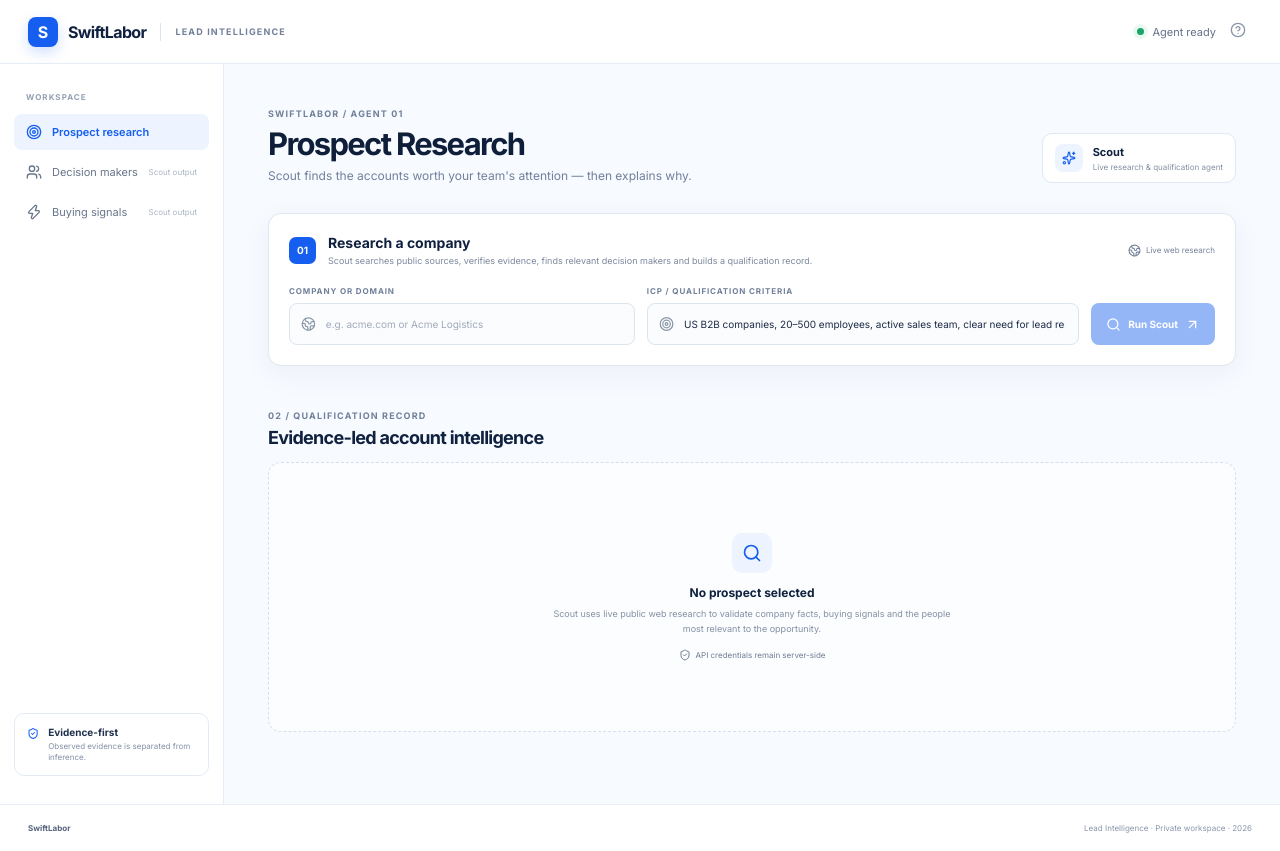
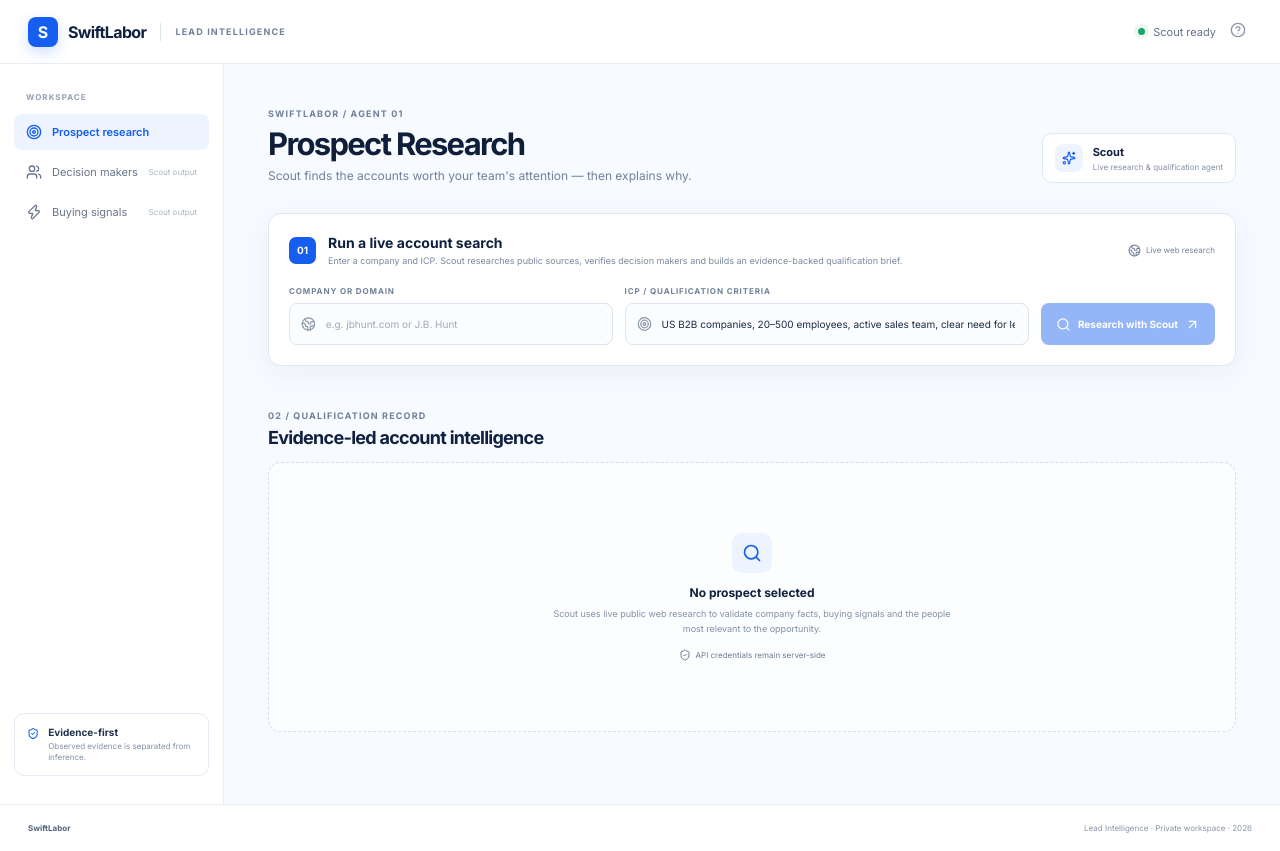
Before and after one commit to razahussain077/swiftlabor-freight-demo, a Next.js app: page / in a window 1280 px wide. Built offline with nearby package versions, Linux system fonts and the light colour scheme.

Commit message:
Polish Scout research interaction and progress copy

```diff
--- a/app/page.tsx
+++ b/app/page.tsx
@@ -13,13 +13,13 @@
   research:{searchesPerformed:number;pagesReviewed:number;evidenceBacked:boolean;confidence:"HIGH"|"MEDIUM"|"LOW";notes:string};
 };
 
-const steps=["Discover","Research","Verify","Score","Recommend"];
+const steps=["Search","Leadership","Signals","Score","Report"];
 const statusMessages=[
-  "Finding the official company footprint…",
-  "Researching leadership and decision makers…",
-  "Checking recent buying signals and evidence…",
-  "Scoring ICP fit and buying intent…",
-  "Building the qualification brief…"
+  "Searching public company sources…",
+  "Verifying leadership and decision makers…",
+  "Checking recent growth and buying signals…",
+  "Scoring account fit and buying intent…",
+  "Preparing your research brief…"
 ];
 
 export default function Home(){
@@ -34,20 +34,20 @@
     try{
       const res=await fetch("/api/research",{method:"POST",headers:{"Content-Type":"application/json"},body:JSON.stringify({company:company.trim(),icp:icp.trim()})});
       const data=await res.json().catch(()=>({}));
-      if(!res.ok)throw new Error(data.error||"Research failed");
+      if(!res.ok)throw new Error(data.error||"Research could not be completed.");
       setResult(data);setStep(4);
-    }catch(e){setError(e instanceof Error?e.message:"Research failed");}
+    }catch(e){setError(e instanceof Error?e.message:"Research could not be completed.");}
     finally{window.clearInterval(timer);setRunning(false);}
   }
   async function copyBrief(){if(!result)return;const people=result.decisionMakers?.filter(p=>p.name).map(p=>`${p.name} — ${p.title}`).join("\n")||"Not verified";const text=`${result.company}\nICP fit: ${result.fitScore}/100\nBuying intent: ${result.intentScore}/100\nPriority: ${result.priority}\n\n${result.summary}\n\nDecision makers:\n${people}\n\nRecommended action: ${result.recommendedAction}`;try{await navigator.clipboard.writeText(text);setNotice("Qualification brief copied");window.setTimeout(()=>setNotice(""),2200)}catch{setNotice("Copy unavailable in this browser")}}
 
   return <main>
-    <header className="topbar"><div className="topbarInner"><div className="brand"><span className="brandMark">S</span><span className="brandName">SwiftLabor</span><span className="brandDivider"/><span className="productName">LEAD INTELLIGENCE</span></div><div className="topRight"><span className="liveDot"/> Agent ready <button className="iconButton" aria-label="Scout information"><CircleHelp size={16}/></button></div></div></header>
+    <header className="topbar"><div className="topbarInner"><div className="brand"><span className="brandMark">S</span><span className="brandName">SwiftLabor</span><span className="brandDivider"/><span className="productName">LEAD INTELLIGENCE</span></div><div className="topRight"><span className="liveDot"/> Scout ready <button className="iconButton" aria-label="Scout information"><CircleHelp size={16}/></button></div></div></header>
     <div className="appShell"><aside className="sidebar"><div className="sideLabel">WORKSPACE</div><nav><div className="active"><Target size={16}/> Prospect research</div><div><Users size={16}/> Decision makers <span>Scout output</span></div><div><Zap size={16}/> Buying signals <span>Scout output</span></div></nav><div className="sideBottom"><ShieldCheck size={15}/><div><b>Evidence-first</b><small>Observed evidence is separated from inference.</small></div></div></aside>
       <section className="workspace"><div className="pageIntro"><div><div className="kicker">SWIFTLABOR / AGENT 01</div><h1>Prospect Research</h1><p>Scout finds the accounts worth your team's attention — then explains why.</p></div><div className="agentBadge"><span><Sparkles size={14}/></span><div><b>Scout</b><small>Live research & qualification agent</small></div></div></div>
-        <div className="researchCard"><div className="researchTop"><div><span className="stepPill">01</span><div><h2>Research a company</h2><p>Scout searches public sources, verifies evidence, finds relevant decision makers and builds a qualification record.</p></div></div><span className="secure"><Globe2 size={13}/> Live web research</span></div>
-          <div className="fields"><label><span>COMPANY OR DOMAIN</span><div className="inputWrap"><Globe2 size={16}/><input value={company} onChange={e=>setCompany(e.target.value)} placeholder="e.g. acme.com or Acme Logistics" onKeyDown={e=>e.key==="Enter"&&runAgent()}/></div></label><label><span>ICP / QUALIFICATION CRITERIA</span><div className="inputWrap"><Target size={16}/><input value={icp} onChange={e=>setIcp(e.target.value)} onKeyDown={e=>e.key==="Enter"&&runAgent()}/></div></label><button className="runButton" onClick={runAgent} disabled={running||!company.trim()}>{running?<><Loader2 size={15} className="spin"/> Researching</>:<><Search size={15}/> Run Scout <ArrowUpRight size={15}/></>}</button></div>
-          {running&&<div className="progress"><div className="progressLive"><Loader2 size={13} className="spin"/><span>{statusMessages[Math.min(step,statusMessages.length-1)]}</span></div><div className="progressLine"><i/></div><div className="progressSteps">{steps.map((x,i)=><span className={step>=i?"done":""} key={x}>{step>i?<Check size={11}/>:i+1} {x}</span>)}</div></div>}{error&&<div className="error" role="alert">{error}</div>}
+        <div className="researchCard"><div className="researchTop"><div><span className="stepPill">01</span><div><h2>Run a live account search</h2><p>Enter a company and ICP. Scout researches public sources, verifies decision makers and builds an evidence-backed qualification brief.</p></div></div><span className="secure"><Globe2 size={13}/> Live web research</span></div>
+          <div className="fields"><label><span>COMPANY OR DOMAIN</span><div className="inputWrap"><Globe2 size={16}/><input value={company} onChange={e=>setCompany(e.target.value)} placeholder="e.g. jbhunt.com or J.B. Hunt" onKeyDown={e=>e.key==="Enter"&&runAgent()}/></div></label><label><span>ICP / QUALIFICATION CRITERIA</span><div className="inputWrap"><Target size={16}/><input value={icp} onChange={e=>setIcp(e.target.value)} onKeyDown={e=>e.key==="Enter"&&runAgent()}/></div></label><button className="runButton" onClick={runAgent} disabled={running||!company.trim()}>{running?<><Loader2 size={15} className="spin"/> Scout is researching…</>:<><Search size={15}/> Research with Scout <ArrowUpRight size={15}/></>}</button></div>
+          {running&&<div className="progress"><div className="progressLive"><Loader2 size={13} className="spin"/><span>{statusMessages[Math.min(step,statusMessages.length-1)]}</span></div><div className="progressLine"><i style={{width:`${Math.min(100,(step+1)*20)}%`}}/></div><div className="progressSteps">{steps.map((x,i)=><span className={step>=i?"done":""} key={x}>{step>i?<Check size={11}/>:i+1} {x}</span>)}</div></div>}{error&&<div className="error" role="alert">{error}</div>}
         </div>
         <div className="resultsHeader"><div><div className="kicker">02 / QUALIFICATION RECORD</div><h2>Evidence-led account intelligence</h2></div>{notice&&<div className="notice">{notice}</div>}</div>
         {!result?<div className="emptyState"><div className="emptyIcon"><Search size={20}/></div><b>{company?"Ready to research":"No prospect selected"}</b><p>Scout uses live public web research to validate company facts, buying signals and the people most relevant to the opportunity.</p><span className="emptyMeta"><ShieldCheck size={12}/> API credentials remain server-side</span></div>:<ResultView result={result} onCopy={copyBrief}/>}
```
